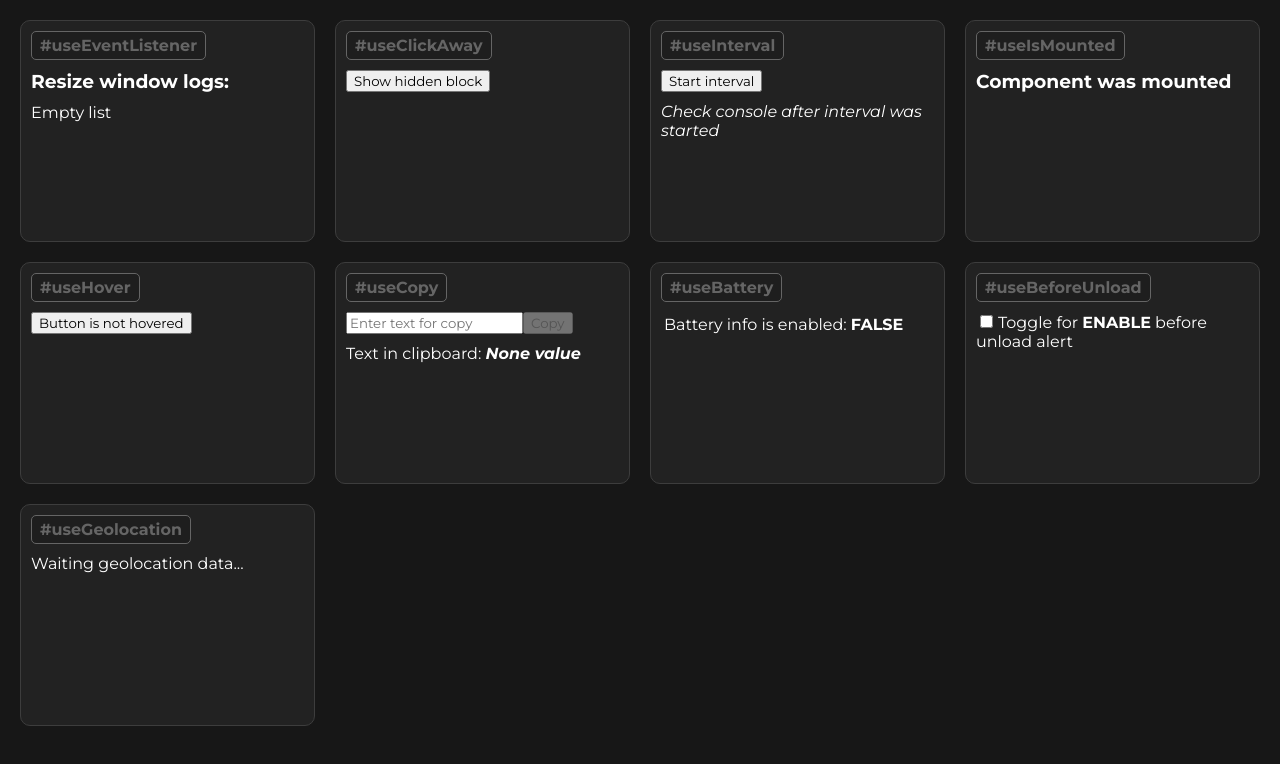
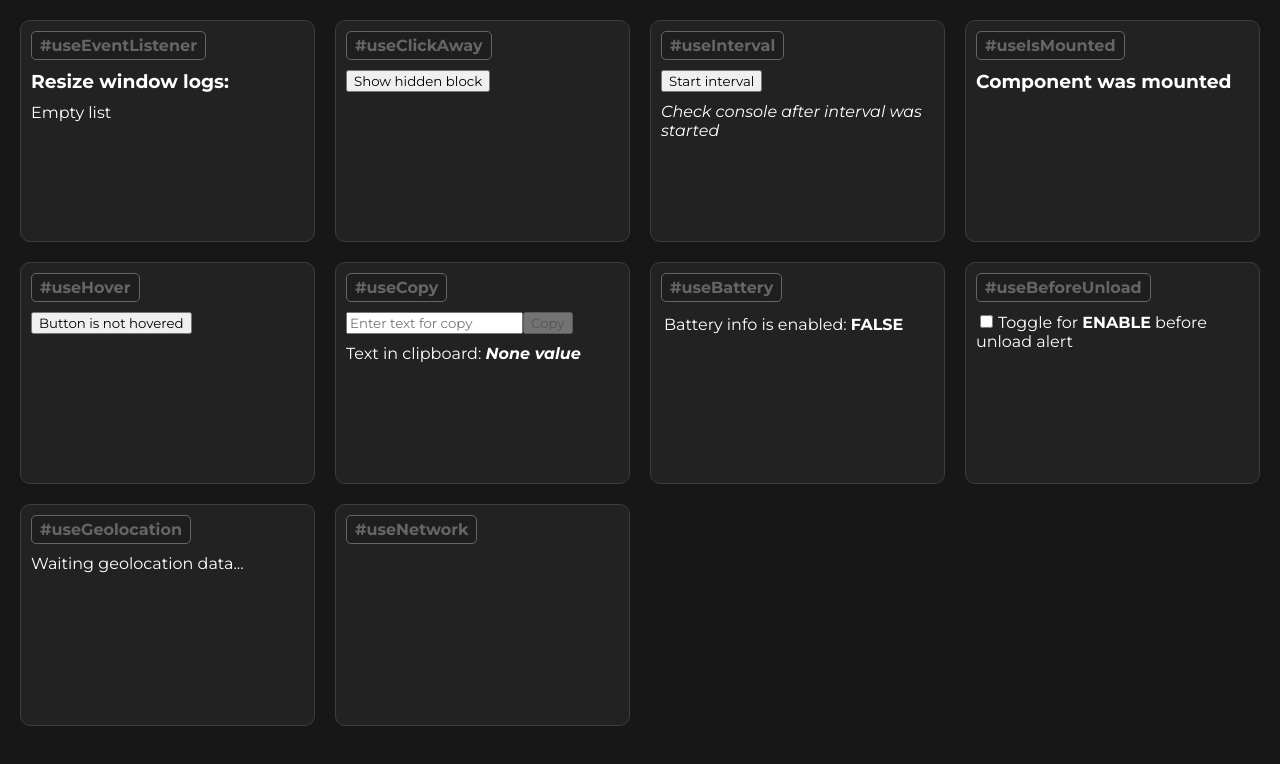
Before and after one commit to kdubasov/react-hooks-npm-library, a React (Vite) app: page / in a window 1280 px wide. Shown: the top 764 px of the page. Built offline with nearby package versions, Linux system fonts and the light colour scheme; no server answers.

Commit message:
add useNetwork.ts

```diff
--- /dev/null
+++ b/lib/hooks/useNetwork.ts
@@ -0,0 +1,32 @@
+import { useEffect, useState } from 'react';
+
+interface INetworkInformation {
+  downlink: number;
+  effectiveType: string;
+  onchange: null;
+  rtt: number;
+  saveData: boolean;
+}
+
+export const useNetwork = () => {
+  const [data, setData] = useState<null | INetworkInformation>(null);
+  const [error, setError] = useState<string | null>(null);
+
+  useEffect(() => {
+    // @ts-expect-error
+    const network = navigator?.connection;
+    if (!network) {
+      setError('This browser does not support network API');
+      return;
+    }
+    setData({
+      downlink: network.downlink,
+      effectiveType: network.effectiveType,
+      onchange: network.onchange,
+      rtt: network.rtt,
+      saveData: network.rtt,
+    });
+  }, [navigator]);
+
+  return { data, error };
+};
--- a/src/App.tsx
+++ b/src/App.tsx
@@ -7,6 +7,7 @@ import { useGeolocation } from '@/hooks/useGeolocation.ts';
 import { useHover } from '@/hooks/useHover.ts';
 import { useInterval } from '@/hooks/useInterval.ts';
 import { useIsMounted } from '@/hooks/useIsMounted.ts';
+import { useNetwork } from '@/hooks/useNetwork.ts';
 import { useBeforeUnload, useEventListener } from '@/main.ts';
 import { useRef, useState } from 'react';
 
@@ -18,12 +19,12 @@ const App = () => {
   const isMounted = useIsMounted();
   const btnRef = useRef<null | HTMLButtonElement>(null);
   const isHovered = useHover(btnRef);
-  useClickAway(refShow, isShow, setIsShow);
   const [text, copy] = useCopy();
   const [inputCopyValue, setInputCopyValue] = useState<null | string>(null);
   const { error, isReady, batteryInfo } = useBattery();
   const [activeBeforeUnload, setActiveBeforeUnload] = useState<boolean>(false);
   const { error: locationError, data, isLoading } = useGeolocation();
+  const { error: networkError, data: networkData } = useNetwork();
 
   const resizeHandler = (event: Event) => {
     console.log(event.target);
@@ -35,6 +36,7 @@ const App = () => {
     console.log('Interval triggered');
   };
 
+  useClickAway(refShow, isShow, setIsShow);
   useInterval(intervalHandler, intervalDelay);
   useEventListener('resize', resizeHandler);
   useBeforeUnload(activeBeforeUnload);
@@ -147,6 +149,12 @@ const App = () => {
         {locationError && <p style={{ color: 'red' }}>{locationError}</p>}
         {data && JSON.stringify(data)}
       </Block>
+
+      <Block>
+        <span className={styles.name}>#useNetwork</span>
+        {locationError && <p style={{ color: 'red' }}>{networkError}</p>}
+        {data && JSON.stringify(networkData)}
+      </Block>
     </div>
   );
 };
```
